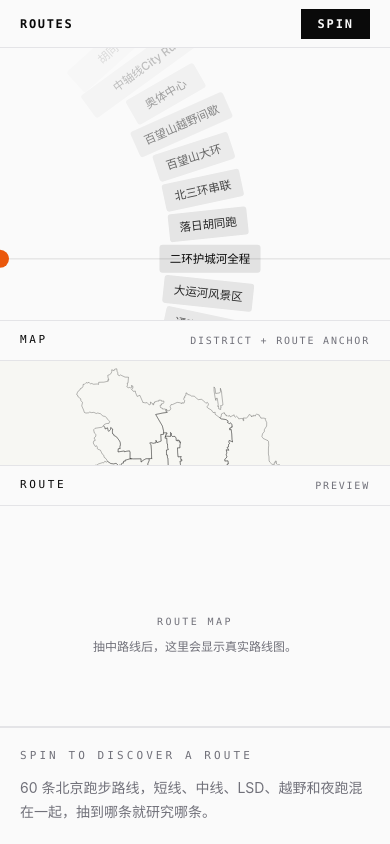
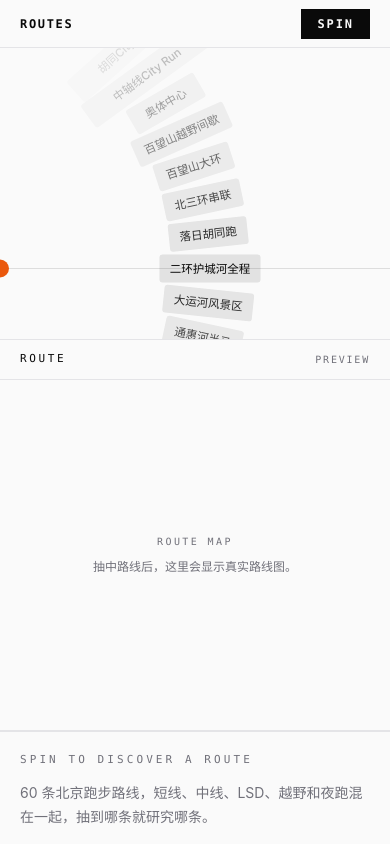
Before and after one commit to liyutong040421-max/beijing-running-roulette, a Next.js app: page / in a window 390 px wide. Built offline with nearby package versions, Linux system fonts and the light colour scheme.

Commit message:
Improve mobile layout

```diff
--- a/app/page.tsx
+++ b/app/page.tsx
@@ -4,7 +4,7 @@ import { MapRoulette } from "@/components/MapRoulette";
 
 export default function Home() {
   return (
-    <main className="fixed inset-0 overflow-hidden bg-bg text-fg">
+    <main className="min-h-dvh overflow-y-auto bg-bg text-fg lg:fixed lg:inset-0 lg:min-h-0 lg:overflow-hidden">
       <MapRoulette />
     </main>
   );
--- a/components/MapRoulette.tsx
+++ b/components/MapRoulette.tsx
@@ -139,7 +139,7 @@ export function MapRoulette() {
   const previewRoute = hoveredRoute ?? selectedRoute;
 
   return (
-    <div className="grid h-full grid-rows-[minmax(300px,38vh)_1fr] bg-bg text-fg lg:grid-cols-[390px_minmax(0,1fr)] lg:grid-rows-1">
+    <div className="grid min-h-dvh grid-rows-[340px_auto] bg-bg text-fg lg:h-full lg:min-h-0 lg:grid-cols-[390px_minmax(0,1fr)] lg:grid-rows-1">
       <CurvedRouteWheel
         routes={orderedRoutes}
         activeId={previewRoute?.id ?? null}
@@ -168,9 +168,9 @@ export function MapRoulette() {
         onWheelSpin={wheelSpin}
       />
 
-      <section className="grid min-h-0 grid-rows-[minmax(0,1fr)_auto]">
-        <div className="grid min-h-0 grid-rows-[minmax(0,1fr)_minmax(260px,40%)] border-b border-hairline bg-[#f7f7f3] xl:grid-cols-[minmax(0,1fr)_420px] xl:grid-rows-1">
-          <div className="grid min-h-0 grid-rows-[40px_minmax(0,1fr)] border-b border-hairline xl:border-b-0 xl:border-r">
+      <section className="min-h-0 lg:grid lg:grid-rows-[minmax(0,1fr)_auto]">
+        <div className="grid min-h-0 border-b border-hairline bg-[#f7f7f3] lg:grid-rows-[minmax(0,1fr)_minmax(300px,42%)] xl:grid-cols-[minmax(0,1fr)_420px] xl:grid-rows-1">
+          <div className="hidden min-h-0 grid-rows-[40px_minmax(0,1fr)] border-b border-hairline lg:grid xl:border-b-0 xl:border-r">
             <div className="flex items-center justify-between border-b border-hairline bg-bg px-5">
               <div className="font-mono text-[11px] uppercase tracking-[0.24em]">
                 Map
@@ -200,7 +200,7 @@ export function MapRoulette() {
             </div>
           </div>
 
-          <div className="grid min-h-0 grid-rows-[40px_minmax(0,1fr)]">
+          <div className="grid min-h-[390px] grid-rows-[40px_minmax(0,1fr)] lg:min-h-0">
             <div className="flex items-center justify-between border-b border-hairline bg-bg px-5">
               <div className="font-mono text-[11px] uppercase tracking-[0.24em]">
                 Route
--- a/components/RoutePreviewMap.tsx
+++ b/components/RoutePreviewMap.tsx
@@ -54,7 +54,7 @@ export function RoutePreviewMap({ route }: Props) {
   return (
     <div
       ref={panelRef}
-      className="relative h-full min-h-[260px] overflow-hidden bg-[#e7e4dc]"
+      className="relative h-full min-h-[350px] overflow-hidden bg-[#e7e4dc] lg:min-h-[260px]"
       onWheel={(event) => {
         event.preventDefault();
         const delta = event.deltaY > 0 ? -0.18 : 0.18;
@@ -145,7 +145,7 @@ export function RoutePreviewMap({ route }: Props) {
         </button>
       </div>
 
-      <div className="absolute bottom-0 left-0 right-0 z-20 border-t border-hairline bg-bg/94 p-4 pr-16 shadow-[0_-8px_24px_rgba(0,0,0,0.08)] backdrop-blur">
+      <div className="absolute bottom-0 left-0 right-0 z-20 hidden border-t border-hairline bg-bg/94 p-4 pr-16 shadow-[0_-8px_24px_rgba(0,0,0,0.08)] backdrop-blur sm:block">
         <div className="grid gap-3 md:grid-cols-3">
           {highlights.slice(0, 3).map((item, index) => (
             <div key={item.title} className="min-w-0">
```
